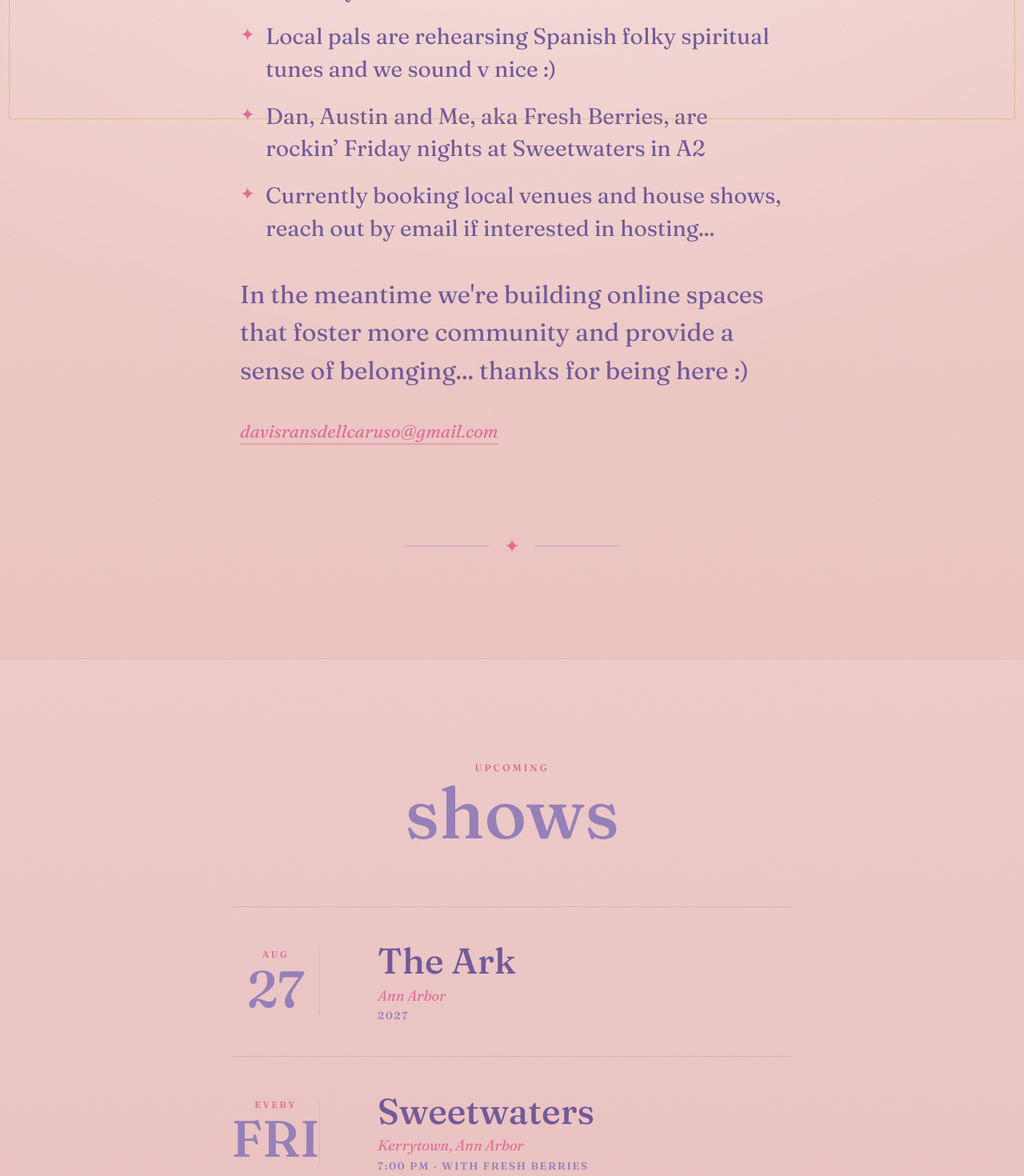
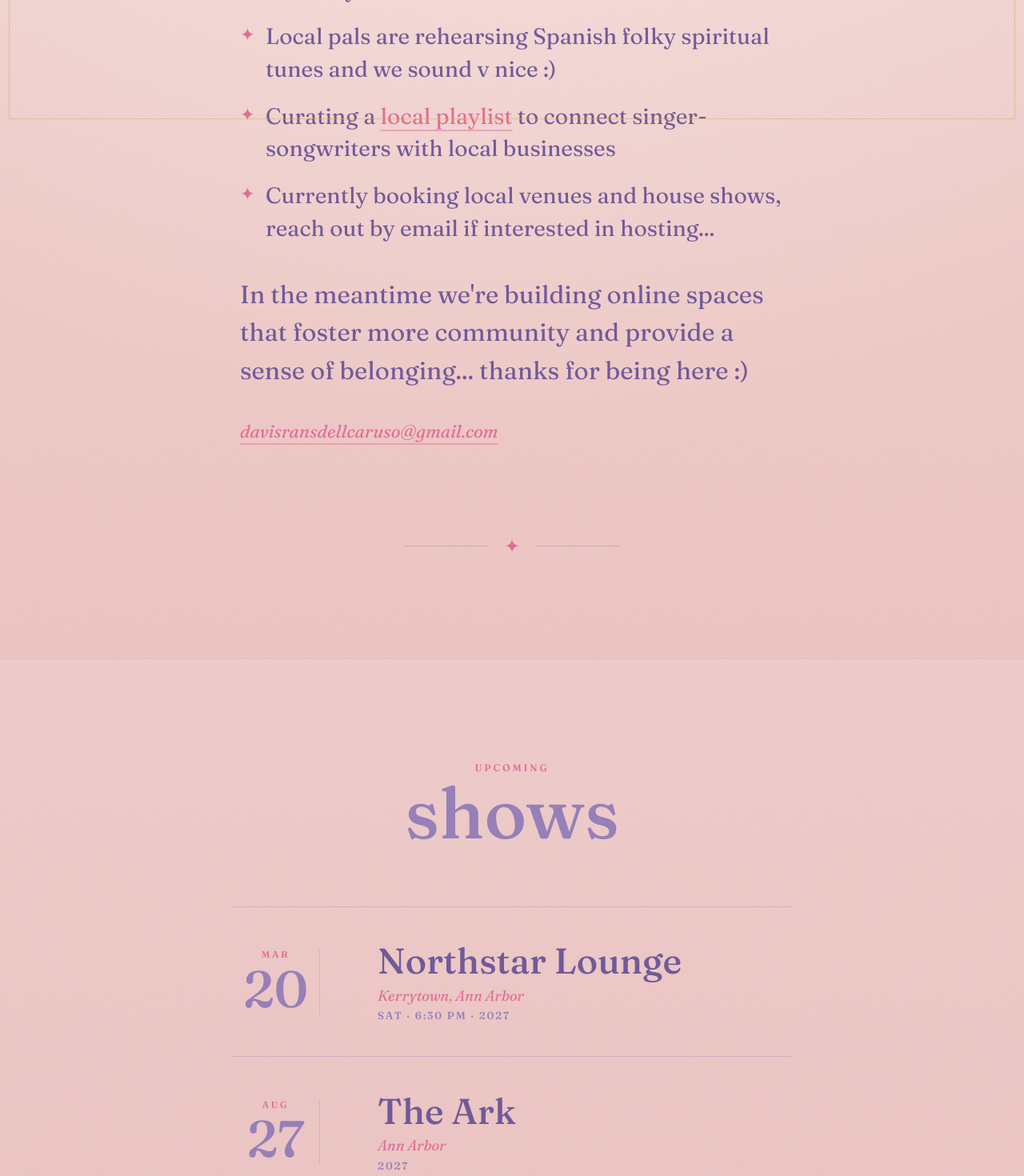
Before and after one commit to davisransdellcaruso-jpg/music-gallery-app, a Next.js app: page /story in a window 1280 px wide. Shown: the part 640-2110 px from the top of the page at 80% size. Built offline with nearby package versions, Linux system fonts and the light colour scheme; no server answers.

Commit message:
Story page: biweekly releases, local playlist, Northstar Lounge show

```diff
--- a/pages/story.tsx
+++ b/pages/story.tsx
@@ -118,7 +118,7 @@ export default function Story() {
 
                 <div className="mission-copy">
                   <ul className="updates-list">
-                    <li>&ldquo;Periwinkle&rdquo; coming soon</li>
+                    <li>Rolling out new music every two weeks</li>
                     <li>
                       Stucchi &amp; The Shepherd are cooking up &ldquo;Home Is
                       The Way&rdquo;
@@ -128,8 +128,16 @@ export default function Story() {
                       we sound v nice :)
                     </li>
                     <li>
-                      Dan, Austin and Me, aka Fresh Berries, are rockin&rsquo;
-                      Friday nights at Sweetwaters in A2
+                      Curating a{" "}
+                      <a
+                        className="inline-link"
+                        href="https://open.spotify.com/playlist/0hJLYz915N9gNhfEiUONDV"
+                        target="_blank"
+                        rel="noopener noreferrer"
+                      >
+                        local playlist
+                      </a>{" "}
+                      to connect singer-songwriters with local businesses
                     </li>
                     <li>
                       Currently booking local venues and house shows, reach out by email if interested in hosting...
@@ -163,6 +171,19 @@ export default function Story() {
                 <p className="eyebrow">UPCOMING</p>
 
                 <h2>shows</h2>
+
+                <article className="show">
+                  <div className="date">
+                    <span className="month">MAR</span>
+                    <span className="day">20</span>
+                  </div>
+
+                  <div className="show-info">
+                    <h3>Northstar Lounge</h3>
+                    <p className="city">Kerrytown, Ann Arbor</p>
+                    <p className="time">SAT · 6:30 PM · 2027</p>
+                  </div>
+                </article>
 
                 <article className="show">
                   <div className="date">
@@ -459,6 +480,18 @@ export default function Story() {
               font-style: italic;
             }
 
+            .inline-link {
+              color: var(--pink);
+              text-decoration: underline;
+              text-decoration-color: rgba(225, 109, 153, 0.45);
+              text-underline-offset: 0.25em;
+              transition: color 0.2s ease;
+            }
+
+            .inline-link:hover {
+              color: var(--lavender);
+            }
+
             .mission-copy .contact-line {
               margin-top: -0.6rem;
             }
@@ -570,7 +603,7 @@ export default function Story() {
               border-bottom: 1px solid rgba(150, 128, 184, 0.32);
             }
 
-            .weekly-show {
+            .show + .show {
               border-top: 0;
             }
 
```
